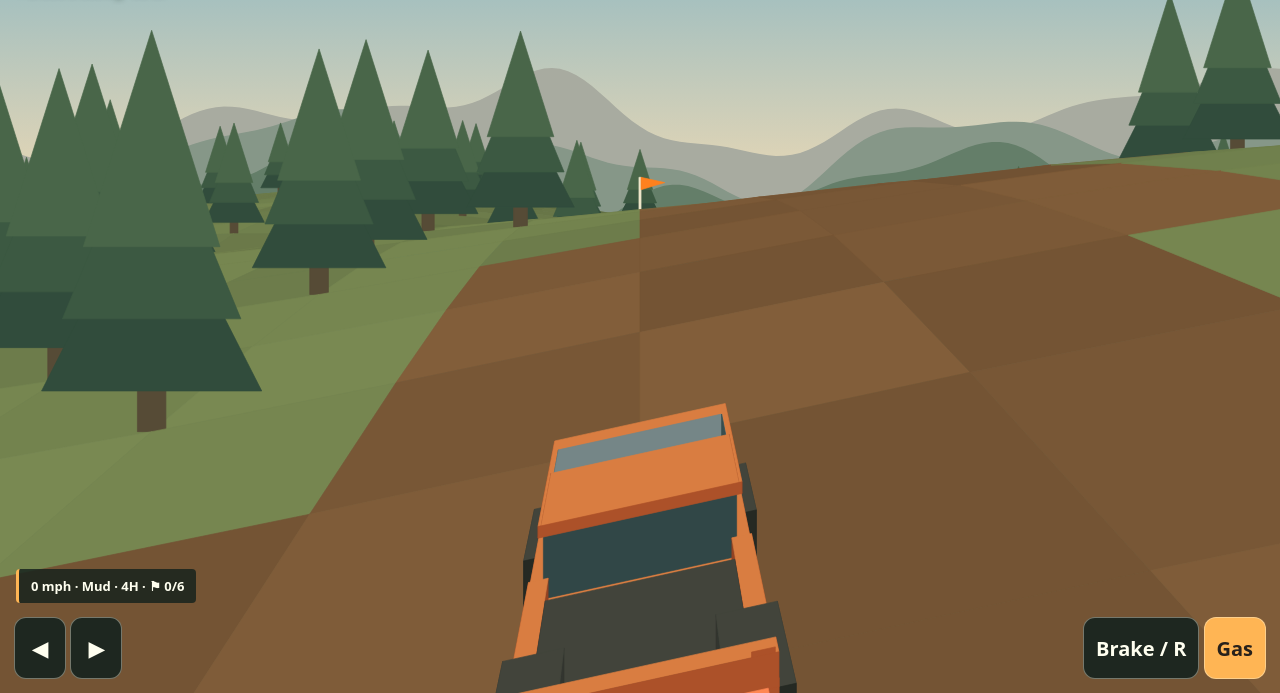
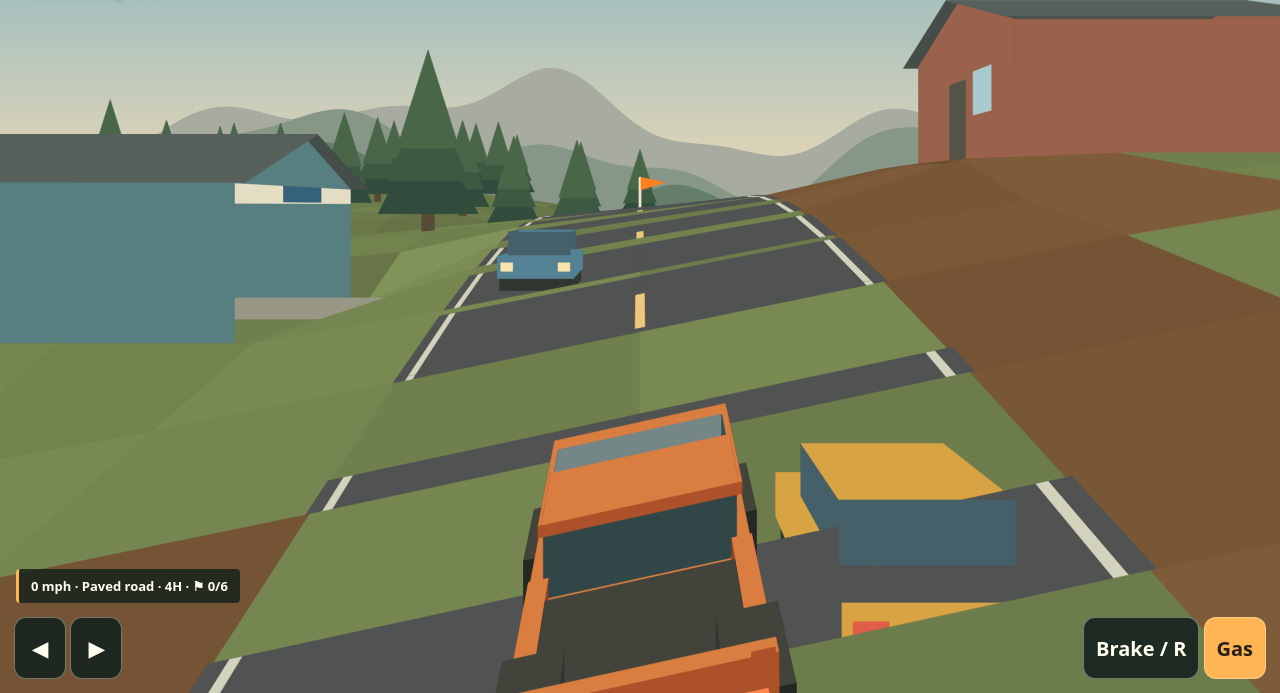
Before and after one commit to evansh/MudMaster2, a plain HTML site: page index.html in a window 1280 px wide. Shown: the part 107-800 px from the top of the page. Drawn offline with Linux system fonts and the light colour scheme.

Commit message:
Add Pine Hollow town, parkable garages, paved loop and two-way traffic

```diff
--- a/index.html
+++ b/index.html
@@ -2,15 +2,69 @@
 <style>
 *{box-sizing:border-box}body{margin:0;background:#192821;color:ivory;font:600 16px system-ui;overflow:hidden;touch-action:none;user-select:none}canvas{display:block;width:100vw;height:100vh;height:100dvh}header,footer,#dashboard,#gear{position:fixed}header{top:max(14px,env(safe-area-inset-top));left:18px;text-shadow:0 2px 6px #19251c}small{display:block;letter-spacing:.18em;font-size:10px}h1{margin:0;font:italic 900 clamp(22px,4vw,40px) system-ui;letter-spacing:-.07em}em{color:#ffba58}button,select{border:1px solid #faf5df65;color:ivory;background:#16241fe8;border-radius:12px;padding:12px;font:700 15px system-ui;touch-action:none}button:active,.on{background:#ab611d}#gear{top:15px;right:15px}footer{bottom:max(14px,env(safe-area-inset-bottom));inset-inline:14px;display:flex;justify-content:space-between;align-items:end}footer button{min-width:52px;height:62px;font-size:20px}#gas{background:#ffb554;color:#28211b}#dashboard{bottom:90px;left:16px;background:#18241ed9;padding:8px 12px;border-left:3px solid #ffb554;border-radius:4px;font-size:13px}dialog{background:#203229;color:ivory;border:1px solid #748275;border-radius:16px;max-width:min(400px,92vw);max-height:88dvh;padding:22px}dialog::backdrop{background:#0d1916a8}dialog h2{margin:4px 0}dialog p{line-height:1.5}label,select{display:block;margin:8px 0}dialog button{margin:4px}#target{font-weight:600;font-size:13px}
 </style><canvas id="view"></canvas><header><small>PINE HOLLOW OFF-ROAD PARK</small><h1>MUDMASTER <em>2</em></h1><span id="target"></span></header><button id="gear">Garage ☰</button><div id="dashboard"></div><footer><div><button data-key="left" aria-label="Steer left">◀</button> <button data-key="right" aria-label="Steer right">▶</button></div><div><button data-key="brake">Brake / R</button> <button id="gas" data-key="gas">Gas</button></div></footer>
-<dialog id="garage"><small>PINE HOLLOW</small><h2>Trail garage</h2><p>Explore the hollow and collect the orange trail flags. The arrow points to the nearest undiscovered flag. Hold Brake / R to back up.</p><label for="rig">Choose your rig</label><select id="rig"><option>Copperhead pickup</option><option>Mossback crawler</option><option>Bluebird rally truck</option></select><button id="range">Low range OFF</button><button id="recover">Return to camp</button><button id="drive">Drive ▸</button></dialog>
+<dialog id="garage"><small>PINE HOLLOW</small><h2>Trail garage</h2><p>Follow the paved town loop for faster driving. Pull off beside the blue parking signs and stop inside an open garage.</p><p>Explore the hollow and collect the orange trail flags. The arrow points to the nearest undiscovered flag. Hold Brake / R to back up.</p><label for="rig">Choose your rig</label><select id="rig"><option>Copperhead pickup</option><option>Mossback crawler</option><option>Bluebird rally truck</option></select><button id="range">Low range OFF</button><button id="recover">Return to camp</button><button id="drive">Drive ▸</button></dialog>
 <script>
 'use strict';
 const $=id=>document.getElementById(id),c=$('view'),g=c.getContext('2d'),keys={},flags=[[0,95,'Creek crossing'],[103,185,'Pine ridge'],[-112,220,'North lookout'],[-164,42,'Beaver bend'],[116,-114,'Clay pit'],[-72,-145,'South camp']];
 let save={};try{save=JSON.parse(localStorage.mudmaster2||'{}')||{}}catch{}
 let found=new Set(Array.isArray(save.flags)?save.flags:[]),rig=Math.min(2,Math.max(0,Number(save.rig)||0)),low=false,x=0,z=0,a=0,v=0,t=0,lean=0,w,h,F,ca,sa,cx,cz,cy,faces=[],last=0,clock=0;
 const sin=Math.sin,cos=Math.cos,clamp=(n,l,r)=>Math.max(l,Math.min(r,n)), creek=X=>74+18*sin(X*.027),trail=Z=>20*sin(Z*.018);
-function surface(X,Z){if(Math.abs(Z-creek(X))<7)return 2;if(Math.abs(X-trail(Z))<11||Math.hypot(X-116,Z+114)<36)return 1;return 0}
-function height(X,Z){return 2.7*sin(X*.048)*cos(Z*.03)+2*sin(Z*.055)+5*sin(X*.018+Z*.021)-3*Math.exp(-Math.pow((Z-creek(X))/11,2))}
+// Two straight streets joined by semicircular bends.
+const radius=36, straight=96, bend=Math.PI*radius, circuit=2*(straight+bend);
+function roadDistance(X,Z){return Math.abs(Math.hypot(X-36,Math.max(0,Math.abs(Z)-48))-radius)}
+function lane(distance,offset=0){
+ let d=((distance%circuit)+circuit)%circuit,X,Z,heading;
+ if(d<straight){X=0;Z=-48+d;heading=0}
+ else if((d-=straight)<bend){let q=d/radius;X=36-radius*cos(q);Z=48+radius*sin(q);heading=q}
+ else if((d-=bend)<straight){X=72;Z=48-d;heading=Math.PI}
+ else{let q=(d-straight)/radius;X=36+radius*cos(q);Z=-48-radius*sin(q);heading=Math.PI+q}
+ return [X+offset*cos(heading),Z-offset*sin(heading),heading]
+}
+const lots=[
+ {x:-19,z:25,bay:true,color:'#587f80'},{x:20,z:-24,bay:true,color:'#975c40'},
+ {x:-20,z:-14,color:'#bb935e'},{x:20,z:30,color:'#9a624c'},
+ {x:92,z:21,color:'#869a83'},{x:92,z:-8,color:'#ac8259'},
+ {x:52,z:5,color:'#b7a084'}];
+function localLot(l,X,Z){let side=l.x<0||l.x===52?-1:1;return [(X-l.x)*side,Z-l.z]}
+function blocked(X,Z){return lots.some(l=>{let [f,u]=localLot(l,X,Z);return Math.abs(u)<7.4&&Math.abs(f)<7.4&&(!l.bay||Math.abs(u)>4.45||f>4.5)})}
+function parked(){return Math.abs(v)<.65&&lots.some(l=>l.bay&&Math.abs(x-l.x)<4&&Math.abs(z-l.z)<4)}
+const traffic=[['#d8a342',7,13],['#548294',-8,106],['#af5941',6,183],['#84996c',-7,305]];
+function carPosition(car){let [X,Z,A]=lane(car[2]+car[1]*t,car[1]>0?3:-3);return [X,Z,A+(car[1]<0?Math.PI:0)]}
+function surface(X,Z){if(roadDistance(X,Z)<6)return 3;if(Math.abs(Z-creek(X))<7)return 2;if(Math.abs(X-trail(Z))<11||Math.hypot(X-116,Z+114)<36)return 1;return 0}
+function hill(X,Z){return 2.7*sin(X*.048)*cos(Z*.03)+2*sin(Z*.055)+5*sin(X*.018+Z*.021)-3*Math.exp(-Math.pow((Z-creek(X))/11,2))}
+function height(X,Z){
+ let y=hill(X,Z);
+ for(const l of lots){let d=Math.max(Math.abs(X-l.x),Math.abs(Z-l.z));if(d<12)return y+(hill(l.x,l.z)-y)*clamp((12-d)/5,0,1)}
+ return y
+}
+function drawTown(){
+ for(let d=0;d<circuit;d+=5){
+  let end=Math.min(circuit,d+5);
+  function mark(u,v,s,e,col){let corners=[[s,u],[e,u],[e,v],[s,v]].map(([dist,off])=>{let [X,Z]=lane(dist,off);return [X,height(X,Z)+.1,Z]});poly(corners,col)}
+  for(let off=-6;off<6;off+=3)mark(off,off+3,d,end,'#505352');
+  if(d%10===0)mark(-.12,.12,d,Math.min(d+3,end),'#edc87b');
+  for(let off of [-5.7,5.5])mark(off,off+.17,d,end,'#d2d2bd')
+ }
+ for(const l of lots){
+  let Y=height(l.x,l.z),side=l.x<0||l.x===52?-1:1;
+  const P=(u,y,f)=>[l.x+f*side,Y+y,l.z+u];
+  function wall(u1,f1,u2,f2,lo,hi,color){poly([P(u1,lo,f1),P(u2,lo,f2),P(u2,hi,f2),P(u1,hi,f1)],color)}
+  wall(-6,6,6,6,-.2,5,l.color);for(let u of [-6,6])wall(u,-6,u,6,-.2,5,l.color);
+  if(l.bay){wall(-6,-6,6,-6,4.35,5,'#e4dcc3');
+   poly([P(-6,.12,-13),P(6,.12,-13),P(6,.12,6),P(-6,.12,6)],'#999785');
+   wall(-2,-6.05,2,-6.05,4.4,5.5,'#35627a');
+  }else{wall(-6,-6,6,-6,0,5,l.color);wall(-1,-6.1,1,-6.1,0,3.4,'#535348');
+   for(let u of [-4,2])wall(u,-6.12,u+2,-6.12,1.8,3.6,'#a9cbd0')}
+  for(let u of [-6.6,6.6])poly([P(u,5,-6.6),P(0,7,-6.6),P(0,7,6.6),P(u,5,6.6)],u<0?'#58605c':'#454d49');
+  for(let f of [-6,6])poly([P(-6,5,f),P(6,5,f),P(0,7,f)],l.color)
+ }
+ for(const car of traffic){
+  let [X,Z,A]=carPosition(car),Y=height(X,Z),P=(u,y,f)=>[X+cos(A)*u+sin(A)*f,Y+y,Z-sin(A)*u+cos(A)*f];
+  function shell(w,front,rear,lo,hi,side,top){let b=[P(-w,lo,rear),P(w,lo,rear),P(w,lo,front),P(-w,lo,front)],r=b.map(q=>[q[0],q[1]+hi-lo,q[2]]);for(let i=0;i<4;i++)poly([b[i],b[(i+1)%4],r[(i+1)%4],r[i]],side);poly(r,top)}
+  shell(1.04,2,-2,.2,.63,'#303630','#343b37');shell(1.09,2.15,-2.15,.56,1.18,car[0],car[0]);shell(.92,1.1,-1.22,1.18,1.86,'#46606a',car[0]);
+  for(let u of [-.82,.82])for(let f of [-2.17,2.17])poly([P(u-.17,.77,f),P(u+.17,.77,f),P(u+.17,1.01,f),P(u-.17,1.01,f)],f<0?'#e05e49':'#f7e4ad')
+ }
+}
 function persist(){try{localStorage.mudmaster2=JSON.stringify({rig,flags:[...found]})}catch{}}
 function point(X,Y,Z){let dx=X-cx,dz=Z-cz,d=dx*sa+dz*ca;if(d<1)return null;return [w/2+(dx*ca-dz*sa)*F/d,h*.39-(Y-cy)*F/d,d]}
 function poly(vertices,color){let p=vertices.map(q=>point(...q));if(p.some(q=>!q))return;faces.push([p.reduce((s,q)=>s+q[2],0)/p.length,p,color])}
@@ -24,10 +78,11 @@ let gx=Math.floor(cx/6),gz=Math.floor(cz/6);
 for(let i=gx-26;i<=gx+26;i++)for(let j=gz-26;j<=gz+26;j++){
 let X=i*6,Z=j*6,d=(X-cx)*sa+(Z-cz)*ca,side=(X-cx)*ca-(Z-cz)*sa;if(d< -4||d>145||Math.abs(side)>Math.max(d,0)*w/(2*F)+9)continue;
 let s=surface(X+3,Z+3),n=hash(i,j),Y=height(X,Z),shade=Math.round(5*n+(height(X+6,Z)-Y)*2);
-poly([[X,Y,Z],[X+6,height(X+6,Z),Z],[X+6,height(X+6,Z+6),Z+6],[X,height(X,Z+6),Z+6]],'hsl('+[78,30,174][s]+' '+[25,38,24][s]+'% '+([36,30,41][s]+shade)+'%)');
-if(!s&&n>.75&&Math.abs(X-trail(Z))>16&&flags.every(f=>Math.hypot(f[0]-X,f[1]-Z)>9)){
+poly([[X,Y,Z],[X+6,height(X+6,Z),Z],[X+6,height(X+6,Z+6),Z+6],[X,height(X,Z+6),Z+6]],'hsl('+[78,30,174,78][s]+' '+[25,38,24,25][s]+'% '+([36,30,41,36][s]+shade)+'%)');
+if(!s&&roadDistance(X,Z)>8&&lots.every(l=>Math.max(Math.abs(l.x-X),Math.abs(l.z-Z))>13)&&n>.75&&Math.abs(X-trail(Z))>16&&flags.every(f=>Math.hypot(f[0]-X,f[1]-Z)>9)){
 let size=4+6*n,b=(dx,y)=>[X+dx*ca,Y+y,Z-dx*sa];poly([b(-.35,0),b(.35,0),b(.35,3),b(-.35,3)],'#564b36');for(let l=0;l<3;l++){let base=1+l*size*.19,r=size*(.29-.055*l);poly([b(-r,base),b(r,base),b(0,base+size*.57)],['#314c3c','#3c5942','#496649'][l])}}
 }
+drawTown();
 for(let i=0;i<flags.length;i++){let [X,Z]=flags[i],Y=height(X,Z),b=(d,y)=>[X+d*ca,Y+y,Z-d*sa];poly([b(-.12,0),b(.12,0),b(.12,6),b(-.12,6)],'#ede5c9');poly([b(.12,6),b(2.8,5.4),b(.12,4.6)],found.has(i)?'#87b29a':'#ff811e')}
 paint();
 let base=height(x,z),pitch=(height(x+sa*2,z+ca*2)-height(x-sa*2,z-ca*2))*.25,roll=(height(x+ca,z-sa)-height(x-ca,z+sa))*.5+lean;
@@ -36,9 +91,9 @@ let dark=['#252923','#32352f','#42443b'],body=[['#ac5129','#924222','#d97d41'],[
 for(let u of [-1.15,1.15])for(let q of [-1.52,1.52])box(u,.07,q,.66,1.13,1.22,dark);
 box(0,.81,0,2.55,.7,4.85,body);box(0,1.52,.48,2.17,.75,1.94,['#314747','#394e4f','#758687']);box(0,2.24,.49,2.28,.13,2.05,body);box(0,1.52,-1.44,2.1,.05,1.65,dark);for(let u of [-1.14,1.14])box(u,1.5,-1.43,.22,.25,1.85,body);box(0,1.44,-2.34,2.54,.32,.2,body);box(0,.77,-2.49,2.63,.18,.23,dark);for(let u of [-1,1])box(u,1.13,-2.44,.36,.28,.1,['#e34d2c','#9d3320','#ff8752']);paint();
 }
-function tick(ms){let dt=Math.min((ms-last)/1000||0,.05);last=ms;if(!$('garage').open){t+=dt;let s=surface(x,z),turn=Number(!!keys.right)-Number(!!keys.left),gas=Number(!!keys.gas),brake=Number(!!keys.brake),drag=[.28,.68,1.15][s]*(rig===1?.76:1),grade=(height(x+sin(a),z+cos(a))-height(x,z));v+=((gas*(low?11:8)+(gas&&rig===2?1:0))-brake*(v>.25?19:5)-drag*v-grade*4)*dt;if(!gas&&!brake&&Math.abs(v)<.24)v=0;v=clamp(v,-5,low?8:23);a+=turn*clamp(v/5,-1,1)*dt*(rig===1?1.35:1.08);lean+=(turn*v*.005-lean)*Math.min(1,dt*6);x=clamp(x+sin(a)*v*dt,-250,250);z=clamp(z+cos(a)*v*dt,-240,320);
+function tick(ms){let dt=Math.min((ms-last)/1000||0,.05);last=ms;if(!$('garage').open){t+=dt;let s=surface(x,z),turn=Number(!!keys.right)-Number(!!keys.left),gas=Number(!!keys.gas),brake=Number(!!keys.brake),drag=[.36,.68,1.15,.16][s]*(rig===1?.76:1),grade=(height(x+sin(a),z+cos(a))-height(x,z));v+=((gas*(low?11:8)+(gas&&rig===2?1:0))-brake*(v>.25?19:5)-drag*v-grade*4)*dt;if(!gas&&!brake&&Math.abs(v)<.65)v=0;v=clamp(v,-5,low?8:[19,15,10,30][s]);a+=turn*clamp(v/5,-1,1)*dt*(rig===1?1.35:1.08);lean+=(turn*v*.005-lean)*Math.min(1,dt*6);let nx=clamp(x+sin(a)*v*dt,-250,250),nz=clamp(z+cos(a)*v*dt,-240,320);if(blocked(nx,nz)){v=0}else{x=nx;z=nz}
 let near=-1,best=Infinity;flags.forEach(([X,Z],i)=>{if(found.has(i))return;let d=Math.hypot(X-x,Z-z);if(d<6){found.add(i);persist()}else if(d<best){near=i;best=d}});let dir=near<0?0:Math.atan2(flags[near][0]-x,flags[near][1]-z)-a;
-$('target').textContent=near<0?'All flags found · Free roam':(['↑','↗','→','↘','↓','↙','←','↖'][(Math.round(dir/(Math.PI/4))%8+8)%8]+' '+flags[near][2]+' · '+Math.round(best)+' m');$('dashboard').textContent=Math.round(Math.abs(v)*2.237)+' mph  ·  '+['Grass','Mud','Creek'][s]+'  ·  '+(low?'4L':'4H')+'  ·  ⚑ '+found.size+'/6';if(ms-clock>=30){render();clock=ms}}requestAnimationFrame(tick)}
+$('target').textContent=near<0?'All flags found · Free roam':(['↑','↗','→','↘','↓','↙','←','↖'][(Math.round(dir/(Math.PI/4))%8+8)%8]+' '+flags[near][2]+' · '+Math.round(best)+' m');$('dashboard').textContent=Math.round(Math.abs(v)*2.237)+' mph  ·  '+(parked()?'Parked in garage':['Grass','Mud','Creek','Paved road'][s])+'  ·  '+(low?'4L':'4H')+'  ·  ⚑ '+found.size+'/6';if(ms-clock>=30){render();clock=ms}}requestAnimationFrame(tick)}
 for(let b of document.querySelectorAll('[data-key]')){let k=b.dataset.key;b.onpointerdown=e=>{e.preventDefault();b.setPointerCapture(e.pointerId);keys[k]=true;b.classList.add('on')};b.onlostpointercapture=()=>{keys[k]=false;b.classList.remove('on')}}
 let mapping={ArrowLeft:'left',ArrowRight:'right',ArrowUp:'gas',ArrowDown:'brake',a:'left',d:'right',w:'gas',s:'brake'};for(let ev of ['keydown','keyup'])window.addEventListener(ev,e=>{if(mapping[e.key]&&!$('garage').open){e.preventDefault();keys[mapping[e.key]]=ev==='keydown'}});
 function clearKeys(){for(let k in keys)keys[k]=false}onblur=clearKeys;document.onvisibilitychange=clearKeys;$('gear').onclick=()=>{clearKeys();$('garage').showModal()};$('drive').onclick=()=>$('garage').close();$('recover').onclick=()=>{x=z=v=a=0;$('garage').close()};$('range').onclick=()=>{low=!low;$('range').textContent='Low range '+(low?'ON':'OFF')};$('rig').selectedIndex=rig;$('rig').onchange=e=>{rig=e.target.selectedIndex;persist()};requestAnimationFrame(tick)
```
